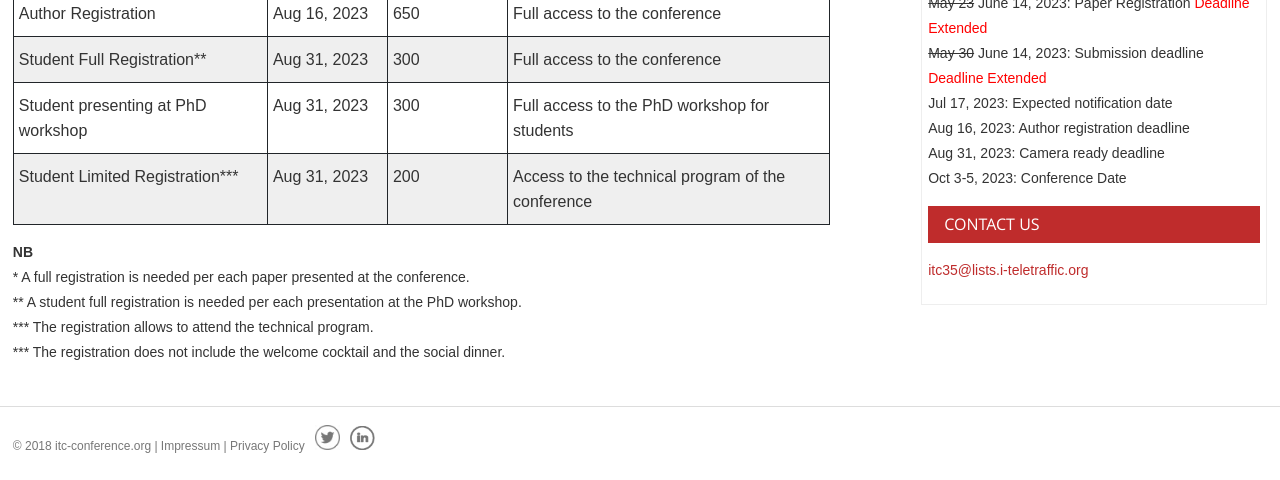
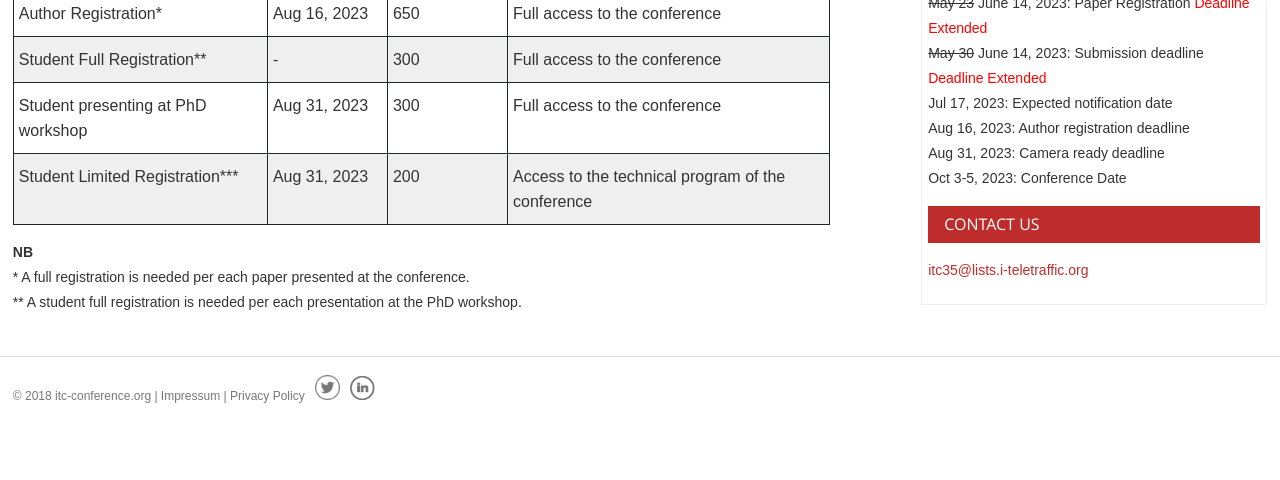
Before and after one commit to ohohlfeld/itc35, a Jekyll site: the page built from registration.md, in a window 1280 px wide. Shown: the part 894-1374 px from the top of the page. Built offline with Jekyll 4.4.1, drawn with Linux system fonts in a browser that asks for light colours; after the commit the page ends 1324 px from its top, so only the background shows below that; some of the changed text lies outside the part shown.

Commit message:
Update registration.md

```diff
--- a/registration.md
+++ b/registration.md
@@ -37,20 +37,20 @@
 </thead>
 <tbody>
   <tr>
-    <td class="tg-mzrp">Full Registration*</td>
-    <td class="tg-mzrp">Aug 16, 2023</td>
+    <td class="tg-mzrp">Full Registration</td>
+    <td class="tg-mzrp">-</td>
     <td class="tg-mzrp">650</td>
     <td class="tg-mzrp">Full access to the conference</td>
   </tr>
   <tr>
-    <td class="tg-gmor">Author Registration</td>
+    <td class="tg-gmor">Author Registration*</td>
     <td class="tg-gmor">Aug 16, 2023</td>
     <td class="tg-gmor">650</td>
     <td class="tg-gmor">Full access to the conference</td>
   </tr>
   <tr>
     <td class="tg-mzrp">Student Full Registration**</td>
-    <td class="tg-mzrp">Aug 31, 2023</td>
+    <td class="tg-mzrp">-</td>
     <td class="tg-mzrp">300</td>
     <td class="tg-mzrp">Full access to the conference</td>
   </tr>
@@ -58,7 +58,7 @@
     <td class="tg-gmor">Student presenting at PhD workshop</td>
     <td class="tg-gmor">Aug 31, 2023</td>
     <td class="tg-gmor">300</td>
-    <td class="tg-gmor">Full access to the PhD workshop for students</td>
+    <td class="tg-gmor">Full access to the conference</td>
   </tr>
   <tr>
     <td class="tg-mzrp">Student Limited Registration***</td>
@@ -73,5 +73,3 @@
 **NB**<br/>
 \*   A full registration is needed per each paper presented at the conference.<br/>
 \**  A student full registration is needed per each presentation at the PhD workshop.<br/>
-\*** The registration allows to attend the technical program.<br/>
-\*** The registration does not include the welcome cocktail  and the social dinner.<br/>
```
